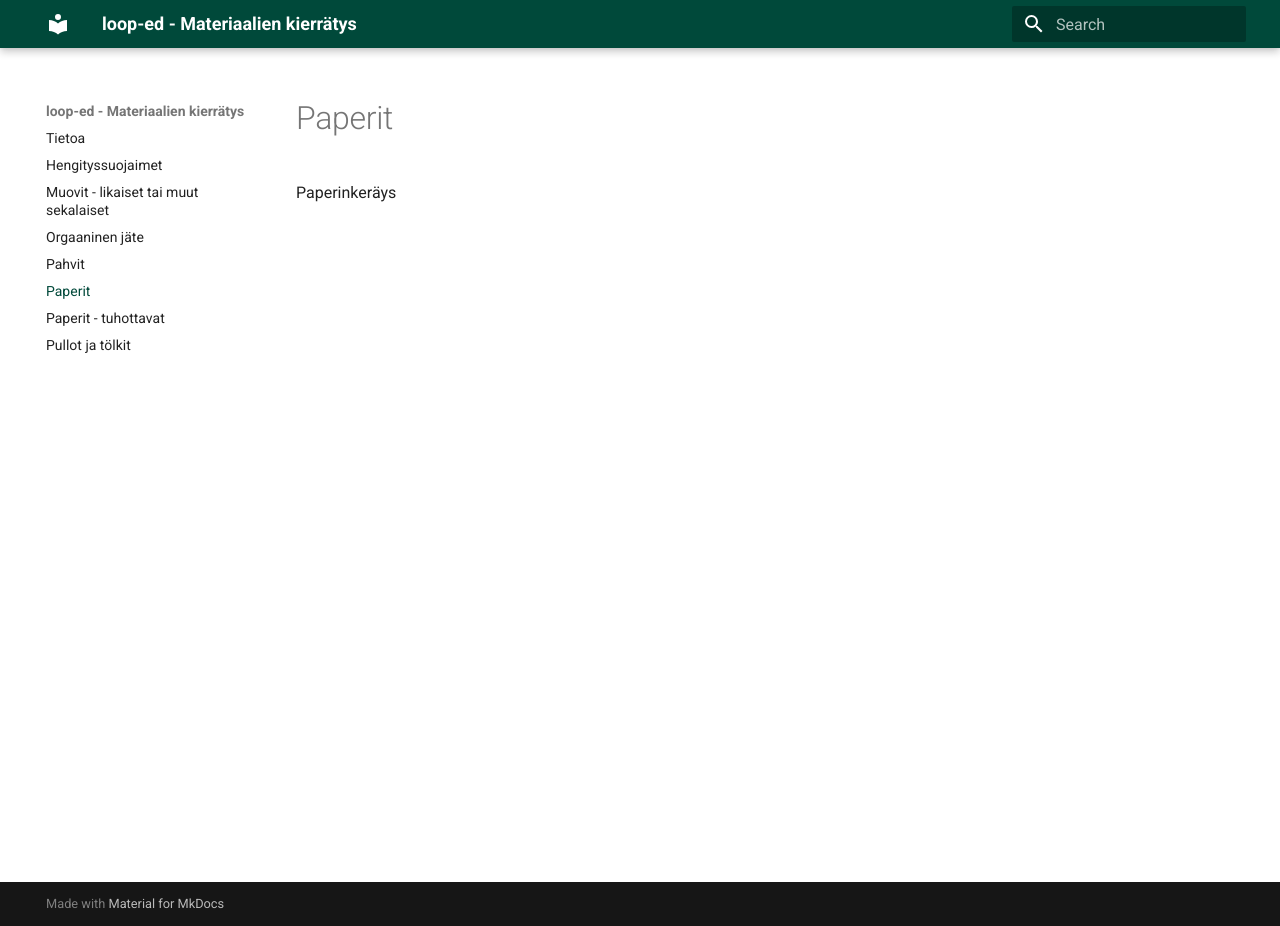
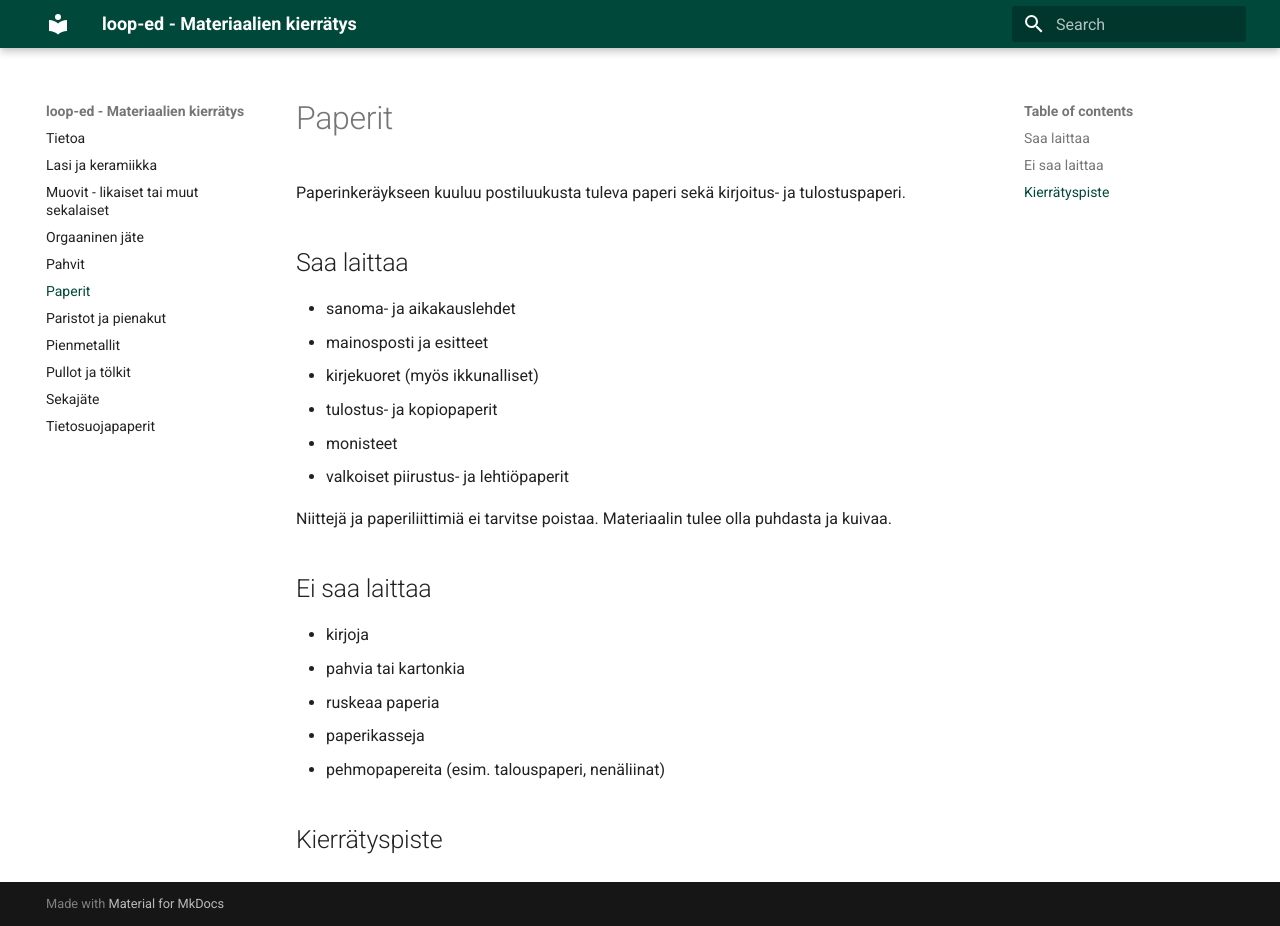
Before and after one commit to vt13op/loop-ed, an MkDocs documentation site: the page built from docs/paperit.md, in a window 1280 px wide and 926 px high. Built offline with MkDocs 1.6.1 and Material for MkDocs 9.7.7, drawn with Linux system fonts in a browser that asks for light colours.

Commit message:
Uusia sisältöjä

```diff
--- a/docs/paperit.md
+++ b/docs/paperit.md
@@ -1 +1,22 @@
-Paperinkeräys
+Paperinkeräykseen kuuluu postiluukusta tuleva paperi sekä kirjoitus- ja tulostuspaperi.
+
+## Saa laittaa
+
+- sanoma- ja aikakauslehdet
+- mainosposti ja esitteet
+- kirjekuoret (myös ikkunalliset)
+- tulostus- ja kopiopaperit
+- monisteet
+- valkoiset piirustus- ja lehtiöpaperit
+
+Niittejä ja paperiliittimiä ei tarvitse poistaa. Materiaalin tulee olla puhdasta ja kuivaa.
+
+## Ei saa laittaa
+
+- kirjoja
+- pahvia tai kartonkia
+- ruskeaa paperia
+- paperikasseja
+- pehmopapereita (esim. talouspaperi, nenäliinat)
+
+## Kierrätyspiste
--- a/mkdocs.yml
+++ b/mkdocs.yml
@@ -3,12 +3,15 @@ theme:
   name: material
 nav:
   - Tietoa: index.md
-  - Hengityssuojaimet: hengityssuojaimet.md
+  - Lasi ja keramiikka: lasi_ja_keramiikka.md
   - Muovit - likaiset tai muut sekalaiset: muovit-likainen_tai_muu_sekalainen.md
   - Orgaaninen jäte: orgaaninen_jate.md
   - Pahvit: pahvit.md
   - Paperit: paperit.md
-  - Paperit - tuhottavat: paperit-tuhottava.md
+  - Paristot ja pienakut: paristot_ja_pienakut.md
+  - Pienmetallit: pienmetallit.md
   - Pullot ja tölkit: pullot_ja_tolkit.md
+  - Sekajäte: sekajate.md
+  - Tietosuojapaperit: tietosuojapaperit.md
 extra_css:
   - assets/styles.css
```
Also changed, not shown: docs/hengityssuojaimet.md (deleted, +0 -1 lines), docs/lasi_ja_keramiikka.md (added, +8 -0 lines), docs/maatalous.md (deleted, +0 -21 lines), docs/metsatalous.md (deleted, +0 -1 lines), docs/orgaaninen_jate-kompostoitava.md (added, +18 -0 lines), docs/orgaaninen_jate.md (deleted, +0 -2 lines), docs/pahvit.md (+3 -3 lines), docs/paperit-tuhottava.md (deleted, +0 -1 lines), docs/paristot_ja_pienakut.md (added, +25 -0 lines), docs/pienmetallit.md (added, +23 -0 lines), docs/sekajate.md (added, +33 -0 lines), docs/tietosuojapaperit.md (added, +19 -0 lines).
